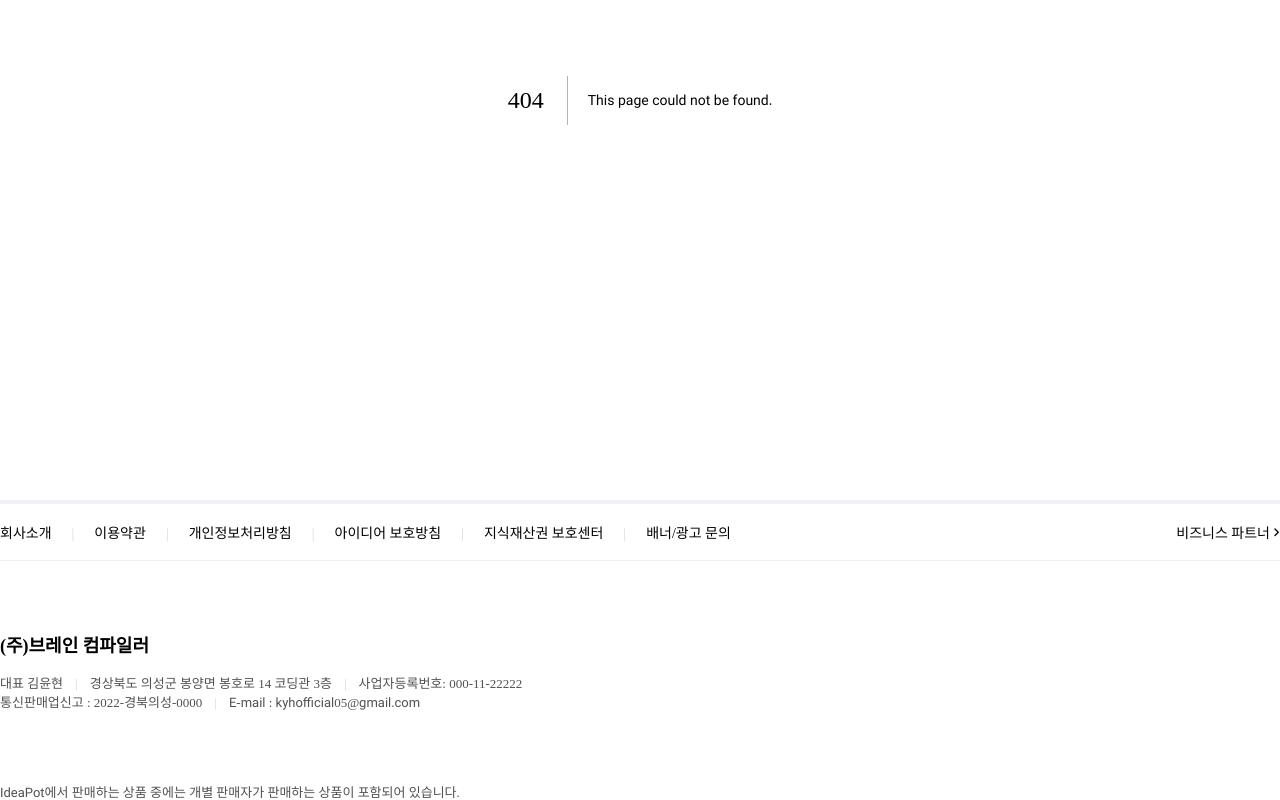
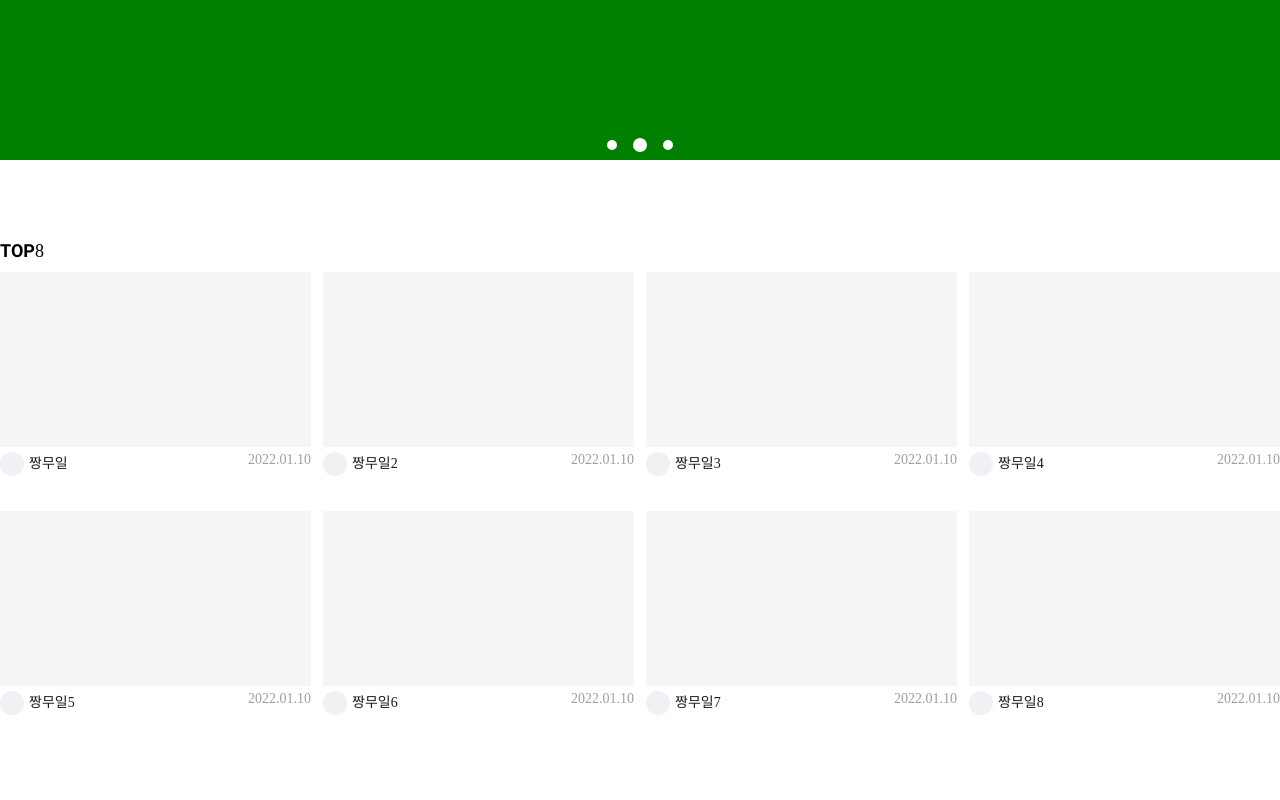
Before and after one commit to Brain-Compiler/new-ideapot-front, a Next.js app: page /sale in a window 1280 px wide. Before the commit this address had no page. Shown: the part 380-1180 px from the top of the page. Built offline with nearby package versions, Linux system fonts and the light colour scheme; a web font is replaced by a local one.

Commit message:
FEAT: Add Top8 Section

```diff
--- /dev/null
+++ b/src/components/main/salePage/infoBox/index.tsx
@@ -0,0 +1,62 @@
+import styled from "styled-components";
+
+interface PropsType {
+  name: string;
+}
+
+const InfoBox = ({ name }: PropsType) => {
+  return (
+    <Container>
+      <ImgBox></ImgBox>
+      <Info>
+        <User>
+          <Icon></Icon>
+          <Name>{name}</Name>
+        </User>
+        <Date>2022.01.10</Date>
+      </Info>
+    </Container>
+  );
+};
+
+const Container = styled.div`
+  width: 19.4375rem;
+  height: 12.4375rem;
+`;
+
+const ImgBox = styled.div`
+  width: 100%;
+  height: 10.9375rem;
+  background-color: #f5f5f5;
+`;
+
+const Info = styled.div`
+  width: 100%;
+  margin-top: 0.3125rem;
+  display: flex;
+  justify-content: space-between;
+`;
+
+const User = styled.div`
+  display: flex;
+`;
+
+const Icon = styled.div`
+  width: 1.5rem;
+  height: 1.5rem;
+  border-radius: 50%;
+  background-color: #f1f1f5;
+  margin-right: 0.3125rem;
+`;
+
+const Name = styled.span`
+  font-size: 0.875rem;
+  color: #191919;
+`;
+
+const Date = styled.span`
+  color: #9e9ea7;
+  font-size: 0.875rem;
+`;
+
+export default InfoBox;
--- /dev/null
+++ b/src/components/main/salePage/topSection/index.tsx
@@ -0,0 +1,75 @@
+import styled from "styled-components";
+import InfoBox from "../infoBox";
+
+interface ArrayType {
+  name: string;
+}
+
+const Items: ArrayType[] = [
+  {
+    name: "짱무일",
+  },
+  {
+    name: "짱무일2",
+  },
+  {
+    name: "짱무일3",
+  },
+  {
+    name: "짱무일4",
+  },
+  {
+    name: "짱무일5",
+  },
+  {
+    name: "짱무일6",
+  },
+  {
+    name: "짱무일7",
+  },
+  {
+    name: "짱무일8",
+  },
+];
+
+const TopSection = () => {
+  return (
+    <Background>
+      <Contents>
+        <Title>TOP8</Title>
+        <BoxContainer>
+          {Items.map((item, id) => (
+            <InfoBox name={item.name} key={id} />
+          ))}
+        </BoxContainer>
+      </Contents>
+    </Background>
+  );
+};
+
+const Background = styled.section`
+  width: 100%;
+  height: 40.25rem;
+`;
+
+const Contents = styled.div`
+  width: 80rem;
+  margin: 0 auto;
+  margin-top: 5rem;
+`;
+
+const Title = styled.span`
+  font-size: 1.125rem;
+  font-family: "BoldFont";
+`;
+
+const BoxContainer = styled.div`
+  width: 100%;
+  display: grid;
+  grid-template-columns: repeat(4, 19.4375rem);
+  grid-column-gap: 0.75rem;
+  grid-row-gap: 2.5rem;
+  margin-top: 0.625rem;
+`;
+
+export default TopSection;
--- /dev/null
+++ b/src/pages/sale/index.tsx
@@ -0,0 +1,14 @@
+import InfoBox from "@/components/main/salePage/infoBox";
+import TopSection from "@/components/main/salePage/topSection";
+import SwiperSection from "@/components/main/swiper";
+
+const Sale = () => {
+  return (
+    <main>
+      <SwiperSection />
+      <TopSection />
+    </main>
+  );
+};
+
+export default Sale;
```
